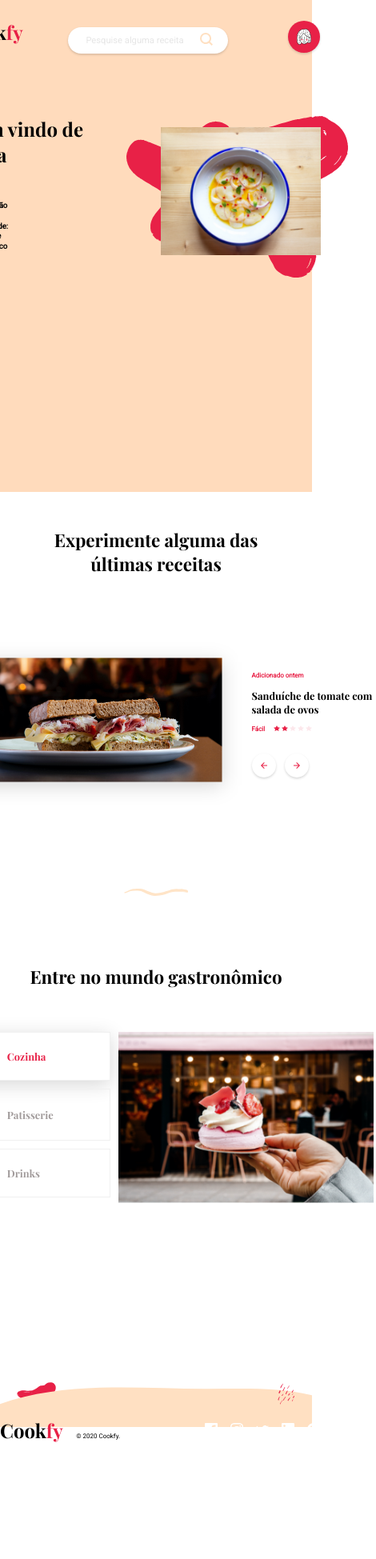
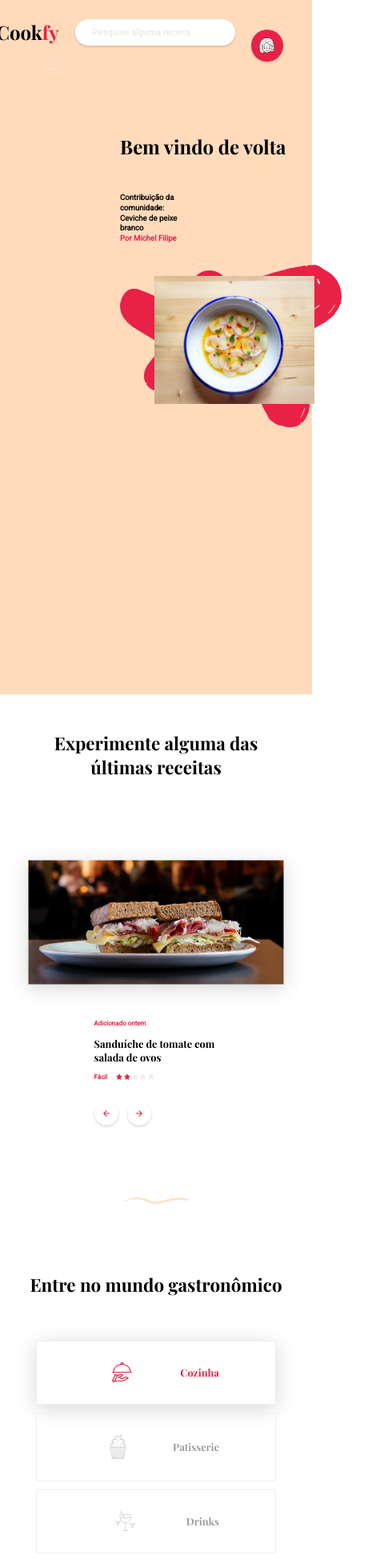
Before and after one commit to rebeccamoura/teste-tecnico-celero, a plain HTML site: page index.html in a window 390 px wide. Shown: the top 1949 px of the page at 80% size, 470 px wide, since content can reach past the window. Before the commit the page ends 1804 px from the top, so only its background shows below. Drawn offline with nearby package versions, Linux system fonts and the light colour scheme; no server answers.

Commit message:
Responsivo

```diff
--- a/style.css
+++ b/style.css
@@ -751,3 +751,56 @@ p {
         width: 277.1px;
     }
 }
+
+@media (max-width: 568px) {
+    header div.main-header {
+        flex-direction: column;
+        margin-left: 150px;
+    }
+
+    main div.mundo-gastronomico {
+        flex-direction: column;
+        justify-content: center;
+    }
+
+    main div.mundo-gastronomico div.options {
+        width: 300px;
+        margin: auto;
+    }
+
+    main div.mundo-gastronomico img {
+        width: 300px;
+        margin: 10px auto;
+    }
+
+    main div.receitas {
+        flex-direction: column;
+    }
+
+    header {
+        height: 100vh;
+    }
+}
+
+@media (max-width: 518px) {
+    footer img.footer-background {
+        margin-top: 80px;
+    }
+    footer div.footer {
+        top: 115px;
+    }
+    nav {
+        margin-right: auto;
+    }
+}
+
+@media (max-width: 491px) {
+    nav {
+        width: 300px;
+        margin-right: auto;
+    }
+}
+
+@media (max-width: 427px) {
+
+}
```
